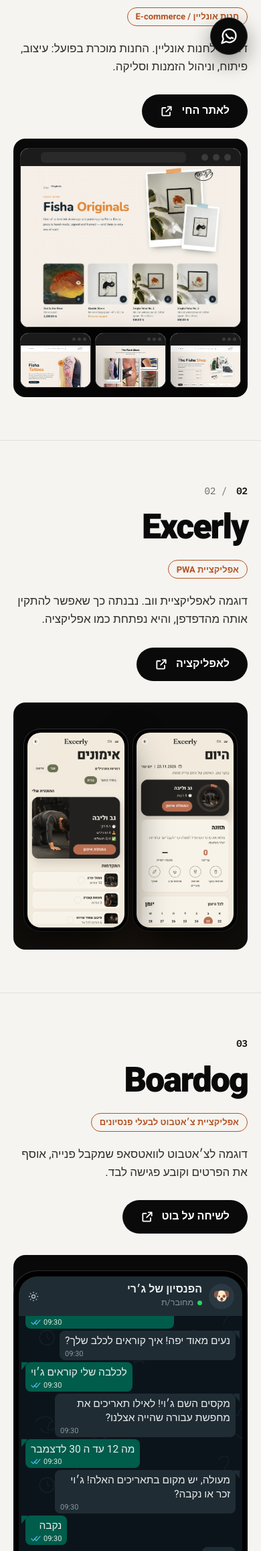
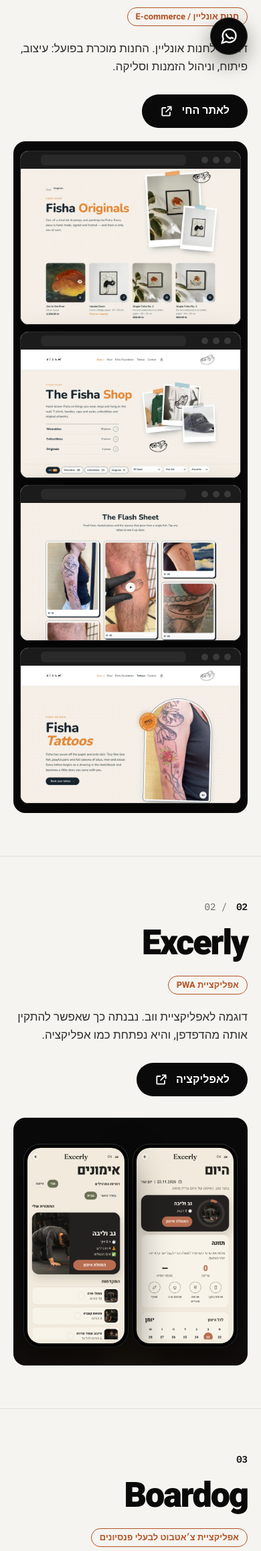
Before and after one commit to shaydadon/sdmarketing, a PHP site: page /projects.php in a window 390 px wide. Shown: the part 742-3058 px from the top of the page at 67% size. Run offline with PHP 8.4, Linux system fonts and the light colour scheme; some web fonts are replaced.

Commit message:
Restore the stacked fisha windows and fix the phone chat.
Fisha is four full-width frames again, with empty address bars. The Boardog chat stays a normal phone height, shows the thread without JavaScript, and starts as soon as any of it is on screen.

Co-authored-by: shaydadon <shaydadon@users.noreply.github.com>

```diff
--- a/assets/css/style.css
+++ b/assets/css/style.css
@@ -173,10 +173,10 @@ h2.sec{font-size:60px;font-weight:900;margin:18px 0 0}
 .faq{padding:0 0 110px}
 .faq-list{margin-top:36px;display:flex;flex-direction:column;gap:12px;max-width:860px}
 .faq details{background:#fff;border:1px solid var(--line);border-radius:16px}
-.faq summary{cursor:pointer;list-style:none;display:flex;align-items:flex-start;justify-content:space-between;gap:16px;padding:18px 22px;font-family:var(--display);font-weight:700;font-size:20px;line-height:1.35}
+.faq summary{cursor:pointer;list-style:none;display:flex;flex-direction:row;align-items:center;gap:16px;min-height:52px;padding:16px 22px;font-family:var(--display);font-weight:700;font-size:20px;line-height:1.4}
 .faq summary span{flex:1;min-width:0}
 .faq summary::-webkit-details-marker{display:none}
-.faq summary::after{content:"+";flex:none;color:var(--accent);font-size:26px;line-height:1;font-weight:500}
+.faq summary::after{content:"+";flex:none;margin-inline-start:auto;color:var(--accent);font-size:28px;line-height:1;font-weight:500}
 .faq details[open]{border-color:var(--accent)}
 .faq details[open] summary::after{content:"–"}
 .faq .faq-a{padding:0 22px 20px}
@@ -196,8 +196,8 @@ h2.sec{font-size:60px;font-weight:900;margin:18px 0 0}
 .f-photo .cap span{font-size:13px;color:var(--mute-d)}
 .founder h2.sec{font-size:56px}
 .founder p.body{font-size:19px;color:#2e2d2b;margin-top:22px;max-width:620px}
-.creds{display:grid;grid-template-columns:repeat(3,1fr);margin-top:40px;border-top:2px solid var(--ink)}
-.creds div{padding:20px 0 0;}
+.creds{display:grid;grid-template-columns:repeat(3,1fr);gap:28px 40px;margin-top:40px;border-top:2px solid var(--ink)}
+.creds div{padding:20px 8px 0;min-width:0}
 .creds b{font-family:var(--display);font-weight:900;font-size:44px;line-height:1;display:block}
 .creds span{font-size:15px;color:var(--mute);display:block;margin-top:8px}
 .vs{display:grid;grid-template-columns:1fr 1fr;gap:14px;margin-top:36px}
@@ -354,7 +354,7 @@ footer .about{max-width:360px;margin-top:18px}
 .story h2{font-size:60px;font-weight:900;letter-spacing:-.03em}
 .story p{font-size:19px;color:#2e2d2b;margin-bottom:18px}
 .story p.hl{font-family:var(--display);font-weight:800;font-size:26px;line-height:1.3;border-inline-start:4px solid var(--accent);padding-inline-start:20px;color:var(--ink)}
-.cred-row{display:grid;grid-template-columns:repeat(3,1fr);gap:20px;margin-top:64px}
+.cred-row{display:grid;grid-template-columns:repeat(3,1fr);gap:28px;margin-top:64px}
 .cred-row .c{background:#fff;border:1px solid var(--line);border-radius:18px;padding:30px}
 .cred-row b{font-family:var(--display);font-weight:900;font-size:56px;line-height:1;display:block}
 .cred-row b.sm{font-size:34px;line-height:1.1}
@@ -551,7 +551,7 @@ footer .about{max-width:360px;margin-top:18px}
   .f-photo{margin-inline-end:20px}
   .f-photo .sq{inset:28px -16px -16px 28px}
   .founder p.body{font-size:17px}
-  .creds{gap:14px}.creds b{font-size:26px}
+  .creds{gap:18px 16px}.creds b{font-size:26px}
   .creds span{font-size:13.5px}
   .vs{grid-template-columns:1fr}
   .cta{padding:72px 0}
@@ -661,7 +661,7 @@ footer .about{max-width:360px;margin-top:18px}
   .story h2{font-size:40px}
   .story p{font-size:17px}
   .story p.hl{font-size:21px}
-  .cred-row{grid-template-columns:1fr 1fr;gap:10px;margin-top:36px}
+  .cred-row{grid-template-columns:1fr 1fr;gap:16px;margin-top:36px}
   .cred-row .c{padding:20px}
   .cred-row b{font-size:36px} .cred-row b.sm{font-size:24px}
   .cred-row span{font-size:15px;margin-top:10px}
@@ -866,26 +866,18 @@ footer .logo small{color:#9A9893}
   .soon{margin:-12px auto 48px}
 }
 
-/* fisha projects stage: Originals window, then the three smaller shots, scaled down. */
-.stage-fisha-orig{display:flex;flex-direction:column;align-items:center;gap:12px;height:auto;margin-top:24px;padding:18px 22px 18px}
-.stage-fisha-orig .browser.main{width:min(760px,100%);position:static}
-.stage-fisha-orig .browser.main img{width:100%;height:400px;aspect-ratio:auto;object-fit:cover;object-position:top center}
-.stage-fisha-orig .row{width:min(760px,100%);display:grid;grid-template-columns:repeat(3,1fr);gap:10px}
-.stage-fisha-orig .row .browser img{width:100%;height:86px;aspect-ratio:auto;object-fit:cover;object-position:top center}
+/* fisha projects stage: four full-width windows, stacked. */
+.stage-fisha-stack{display:flex;flex-direction:column;gap:16px;height:auto;margin-top:28px;padding:22px}
+.stage-fisha-stack .browser{width:100%}
+.stage-fisha-stack .browser img{width:100%;height:auto;aspect-ratio:auto;object-fit:contain;object-position:top center}
 .stage .browser .bar u:empty{width:42%}
 @media (max-width:800px){
-  .stage-fisha-orig{margin-top:16px;padding:14px 10px 14px;gap:8px}
-  .stage-fisha-orig .browser.main img{height:240px}
-  .stage-fisha-orig .row{gap:6px}
-  .stage-fisha-orig .row .browser img{height:62px}
-  .stage-fisha-orig .row .browser .bar{height:18px;padding:0 6px;gap:3px}
-  .stage-fisha-orig .row .browser .bar i{width:5px;height:5px}
-  .stage-fisha-orig .row .browser .bar u{display:none}
+  .stage-fisha-stack{gap:10px;margin-top:20px;padding:14px 10px}
 }
 
 /* WhatsApp bot showcase. Scoped so fisha and Excerly are unchanged. */
 #case-bot .wad-stage{display:flex;justify-content:center;align-items:flex-start;padding:36px 16px 32px;min-height:0}
-#case-bot .wad-phone{width:min(360px,100%);height:560px;background:#000;border-radius:36px;padding:8px;box-shadow:0 30px 60px #000a,0 0 0 1px #333;display:flex;flex-direction:column}
+#case-bot .wad-phone{width:min(360px,100%);height:auto;max-height:min(560px,72dvh);background:#000;border-radius:36px;padding:8px;box-shadow:0 30px 60px #000a,0 0 0 1px #333;display:flex;flex-direction:column}
 #case-bot .wad-top{flex:none;background:#1F2C34;color:#E9EDEF;display:flex;align-items:center;justify-content:space-between;gap:10px;padding:10px 12px;border-radius:28px 28px 0 0}
 #case-bot .wad-who{display:flex;align-items:center;gap:10px;min-width:0}
 #case-bot .wad-av{width:38px;height:38px;border-radius:50%;background:#2A3942;display:grid;place-items:center;font-size:20px;flex:none}
@@ -894,8 +886,7 @@ footer .logo small{color:#9A9893}
 #case-bot .wad-name small{color:#8696A0;font-size:12.5px}
 #case-bot .wad-name small::before{content:"";display:inline-block;width:7px;height:7px;border-radius:50%;background:#25D366;margin-inline-end:6px}
 #case-bot .wad-gear{color:#AEBAC1;flex:none;display:grid}
-#case-bot .wad-log{position:relative;flex:1;min-height:0;overflow-y:auto;overflow-x:hidden;background-color:#0B141A;background-image:url("../img/wa-doodle.svg");background-repeat:repeat;background-size:220px 220px;background-attachment:local;padding:12px 10px 14px;display:flex;flex-direction:column;gap:3px}
-#case-bot .wad-log.wad-pending [data-msg]{display:none}
+#case-bot .wad-log{position:relative;flex:1 1 auto;min-height:160px;max-height:min(430px,54dvh);overflow-y:auto;overflow-x:hidden;background-color:#0B141A;background-image:url("../img/wa-doodle.svg");background-repeat:repeat;background-size:220px 220px;padding:12px 10px 14px;display:flex;flex-direction:column;gap:3px}
 #case-bot .wad-msg{position:relative;max-width:86%;padding:6px 8px 4px;border-radius:8px;font-family:var(--body);font-size:15.5px;line-height:1.35;color:#E9EDEF;overflow:visible}
 #case-bot .wad-msg p{margin:0}
 #case-bot .wad-b{align-self:flex-start;background:#202C33}
@@ -925,10 +916,10 @@ footer .logo small{color:#9A9893}
 #case-bot .wad-ico{width:20px;height:20px;flex:none}
 #case-bot .wad-mic{width:42px;height:42px;border-radius:50%;background:#00A884;display:grid;place-items:center;flex:none}
 @media (max-width:800px){
-  #case-bot .wad-phone{height:520px}
+  #case-bot .wad-phone{max-height:min(520px,70dvh)}
+  #case-bot .wad-log{max-height:min(360px,48dvh)}
   #case-bot .wad-stage{padding:24px 0 20px}
 }
 @media (prefers-reduced-motion:reduce){
-  #case-bot .wad-log.wad-pending [data-msg]{display:block}
   #case-bot .wad-dots i,#case-bot .wad-b.wad-enter,#case-bot .wad-c.wad-enter{animation:none}
 }
--- a/assets/js/main.js
+++ b/assets/js/main.js
@@ -151,14 +151,12 @@
     const showAll = () => {
       items.forEach((el) => { el.hidden = false; });
       if (typing) typing.hidden = true;
-      log.classList.remove('wad-pending');
       pin();
     };
     if (reduce) {
       showAll();
     } else {
       items.forEach((el) => { el.hidden = true; });
-      log.classList.remove('wad-pending');
       let started = false;
       const play = async () => {
         for (let i = 0; i < items.length; i++) {
@@ -185,7 +183,7 @@
           started = true;
           play();
         }
-      }, { threshold: 0.35 }).observe(wa);
+      }, { threshold: 0.01, rootMargin: '120px 0px' }).observe(wa);
     }
   }
 })();
--- a/includes/header.php
+++ b/includes/header.php
@@ -38,7 +38,7 @@ function logo_mark(): string
   <link rel="preconnect" href="https://fonts.googleapis.com">
   <link rel="preconnect" href="https://fonts.gstatic.com" crossorigin>
   <link href="https://fonts.googleapis.com/css2?family=Heebo:wght@400;500;700;800;900&family=IBM+Plex+Sans+Hebrew:wght@400;500;600;700&family=IBM+Plex+Mono:wght@400;500;600&display=swap" rel="stylesheet">
-  <link rel="stylesheet" href="assets/css/style.css?v=30">
+  <link rel="stylesheet" href="assets/css/style.css?v=31">
 </head>
 <body class="page-<?= e($page_id) ?>">
 <?php require __DIR__ . '/icons.php'; ?>
--- a/includes/wa-demo.php
+++ b/includes/wa-demo.php
@@ -67,7 +67,7 @@ $wa_n = count($wa_msgs);
             <svg viewBox="0 0 24 24" width="20" height="20" fill="none" stroke="currentColor" stroke-width="1.7"><circle cx="12" cy="12" r="3"/><path d="M12 3.5v2.2M12 18.3v2.2M3.5 12h2.2M18.3 12h2.2M6 6l1.6 1.6M16.4 16.4 18 18M18 6l-1.6 1.6M7.6 16.4 6 18"/></svg>
           </span>
         </div>
-        <div class="wad-log wad-pending" data-wa-log>
+        <div class="wad-log" data-wa-log>
           <?php foreach ($wa_msgs as $i => $m):
             $who = $m[0] === 'c' ? 'c' : 'b';
             $tail = $i === 0 || $wa_msgs[$i - 1][0] !== $m[0];
--- a/index.php
+++ b/index.php
@@ -143,7 +143,7 @@ require __DIR__ . '/includes/projects-data.php';
           <?php else: $shot = $p['shots'][0]; ?>
             <div class="media media-fisha">
               <div class="browser">
-                <div class="bar"><i></i><i></i><i></i><u><?= e($shot['chrome'] ?? $p['name']) ?></u></div>
+                <div class="bar"><i></i><i></i><i></i><u></u></div>
                 <img src="<?= e($shot['src']) ?>" alt="<?= e($shot['alt']) ?>" width="<?= (int) $shot['w'] ?>" height="<?= (int) $shot['h'] ?>" decoding="async">
               </div>
             </div>
--- a/projects.php
+++ b/projects.php
@@ -52,25 +52,18 @@ require __DIR__ . '/includes/projects-data.php';
         <?php endforeach; ?>
       </div>
     <?php elseif ($p['slug'] === 'fisha'): ?>
-      <div class="stage stage-fisha-orig">
-        <div class="browser main">
-          <div class="bar"><i></i><i></i><i></i><u></u></div>
-          <img src="assets/img/projects/fisha/originals-main.webp" alt="עמוד Originals בחנות fisha.shop" width="1600" height="1133" loading="lazy" decoding="async">
-        </div>
-        <div class="row">
+      <div class="stage stage-fisha-stack">
+        <?php foreach ([
+          ['assets/img/projects/fisha/originals-main.webp', 'עמוד Originals בחנות fisha.shop', 1600, 1133],
+          ['assets/img/projects/fisha/shop-hq-c.webp', 'עמוד החנות fisha.shop', 1600, 929],
+          ['assets/img/projects/fisha/tattoos-2.webp', 'Flash sheet בחנות fisha.shop', 1600, 1000],
+          ['assets/img/projects/fisha/tattoos-1.webp', 'עמוד הקעקועים של fisha.shop', 1600, 1000],
+        ] as $shot): ?>
           <div class="browser">
             <div class="bar"><i></i><i></i><i></i><u></u></div>
-            <img src="assets/img/projects/fisha/shop-hq-c.webp" alt="עמוד החנות fisha.shop" width="1600" height="929" loading="lazy" decoding="async">
+            <img src="<?= e($shot[0]) ?>" alt="<?= e($shot[1]) ?>" width="<?= (int) $shot[2] ?>" height="<?= (int) $shot[3] ?>" loading="lazy" decoding="async">
           </div>
-          <div class="browser">
-            <div class="bar"><i></i><i></i><i></i><u></u></div>
-            <img src="assets/img/projects/fisha/tattoos-2.webp" alt="Flash sheet בחנות fisha.shop" width="1600" height="1000" loading="lazy" decoding="async">
-          </div>
-          <div class="browser">
-            <div class="bar"><i></i><i></i><i></i><u></u></div>
-            <img src="assets/img/projects/fisha/tattoos-1.webp" alt="עמוד הקעקועים של fisha.shop" width="1600" height="1000" loading="lazy" decoding="async">
-          </div>
-        </div>
+        <?php endforeach; ?>
       </div>
     <?php else: $shot = $p['shots'][0]; ?>
       <div class="stage stage-one">
```
